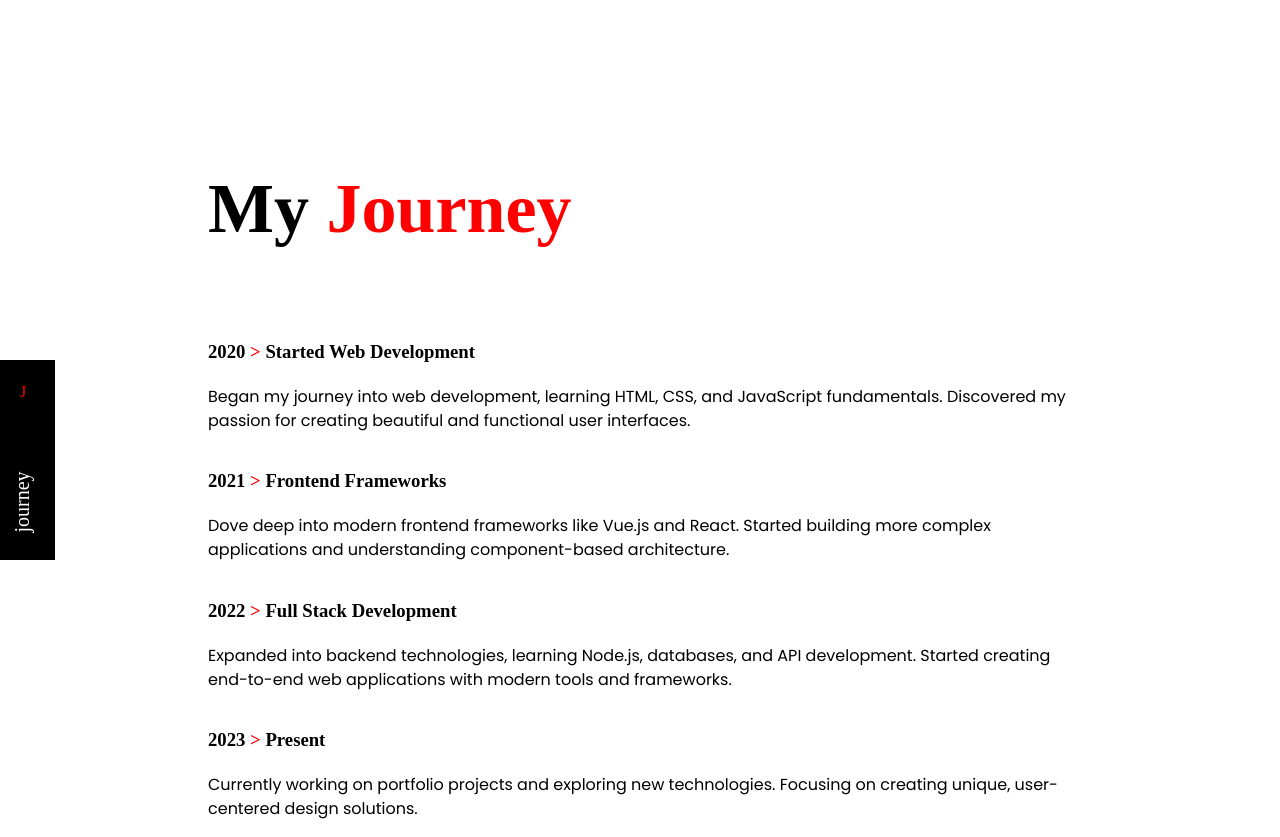
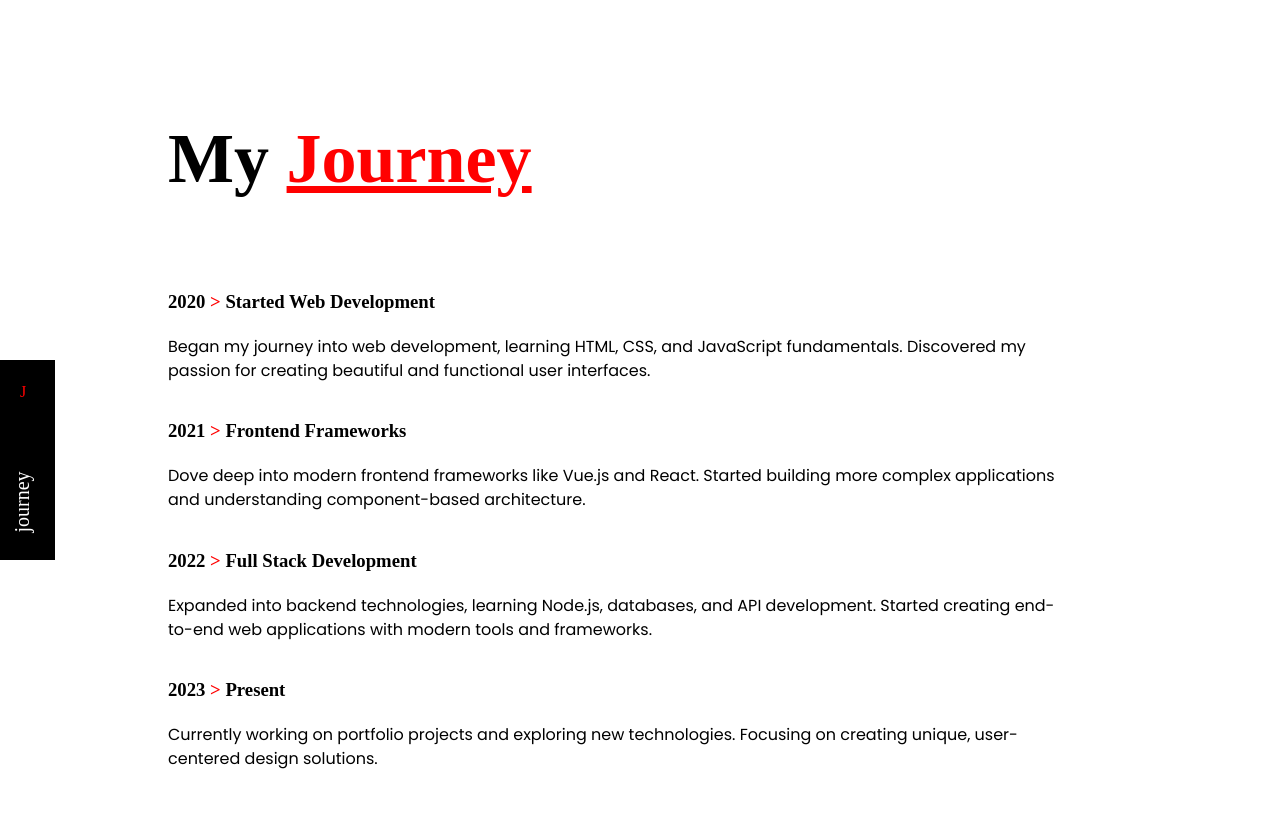
Before and after one commit to jsfl-24/portfolio, a Vue app: page / in a window 1280 px wide. Shown: the part 1660-2497 px from the top of the page. After the commit the page ends 2447 px from the top, so only its background shows below. Built offline with nearby package versions, Linux system fonts and the light colour scheme; a web font is replaced by a local one.

Commit message:
Refactor Journey component layout for improved styling and consistency

```diff
--- a/src/components/Journey.vue
+++ b/src/components/Journey.vue
@@ -1,16 +1,16 @@
 <template>
     <section class="relative h-screen bg-primary">
         <!-- Left Side Brand Panel -->
-        <div class="absolute w-[55px] h-[200px] bg-secondary left-[-8px] right-[1365px] top-[412px] bottom-[412px]">
-            <div class="absolute top-[20px] left-[20px] right-[19px] bottom-[156px] font-jersey" style="color: red;">J</div>
+        <div class="absolute w-[55px] h-[200px] bg-secondary left-[-8px] right-[1365px] top-[412px] font-jersey bottom-[412px]">
+            <div class="absolute top-[20px] left-[20px] right-[19px] bottom-[156px]" style="color: red;">J</div>
             <div
                 class="absolute top-[148px] left-[14px] right-[24px] bottom-[20px] font-jersey text-[20px] text-primary rotate-270">
                 journey</div>
         </div>
 
         <!-- Journey Content -->
-        <div class="absolute top-[150px] left-[200px] right-[200px]">
-            <h2 class="text-[70px] font-jersey text-secondary mb-8">My <span style="color: red;">Journey</span></h2>
+        <div class="absolute top-[100px] left-[160px] right-[200px]">
+            <h2 class="text-[70px] font-jersey text-secondary mb-8">My <span style="color: red; text-decoration: underline;">Journey</span></h2>
             <div class="space-y-8">
                 <!-- Journey Item 1 -->
                 <div class="flex items-start space-x-6">
```
